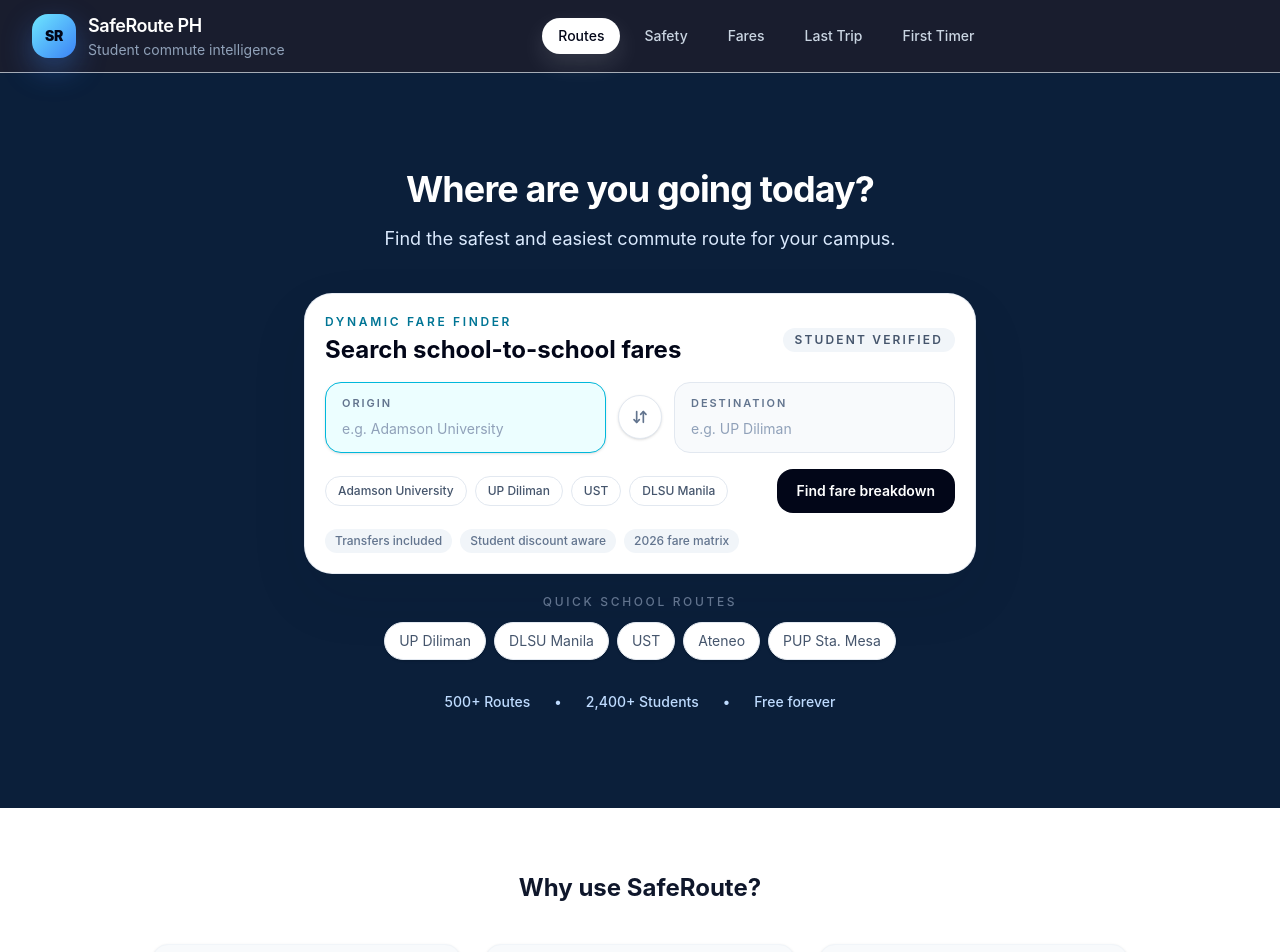
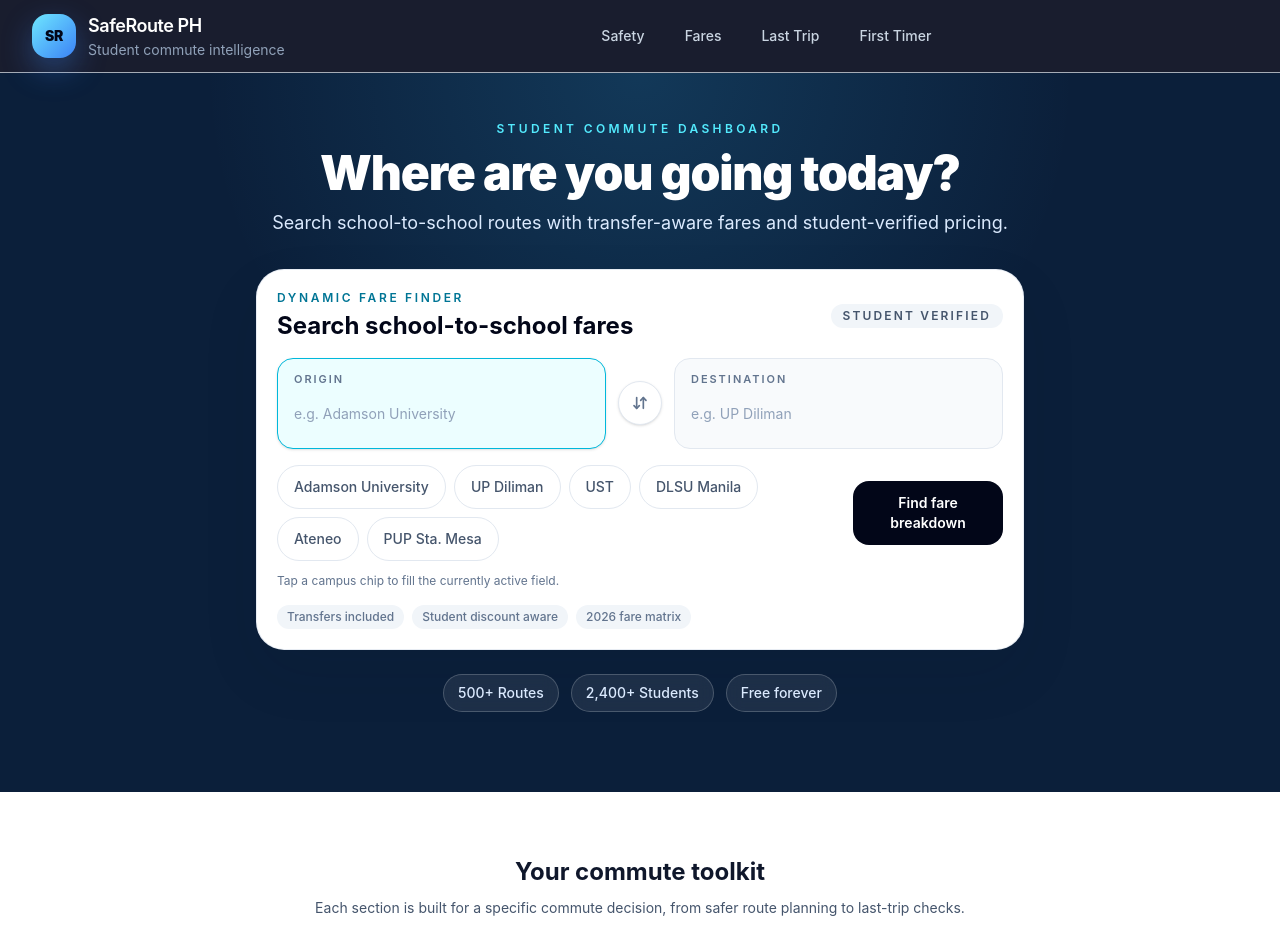
Before and after one commit to gabrielhipolito-dev/safe-route-ph, a Next.js app: page / in a window 1280 px wide. Shown: the top 952 px of the page. Built offline with nearby package versions, Linux system fonts and the light colour scheme.

Commit message:
feat: enhance UI components and improve user experience across the application

```diff
--- a/app/components/FeatureCards.jsx
+++ b/app/components/FeatureCards.jsx
@@ -1,20 +1,31 @@
+import Link from 'next/link';
 import { features } from '../data/features';
+
+const featureLinks = ['/route-result', '/safety', '/last-trip'];
 
 export default function FeatureCards() {
   return (
-    <section className="bg-white py-16">
+    <section className="bg-white py-14 sm:py-16">
       <div className="mx-auto max-w-5xl px-6 text-center">
-        <h2 className="mb-10 text-2xl font-bold text-slate-900">Why use SafeRoute?</h2>
+        <h2 className="mb-2 text-2xl font-bold text-slate-900">Your commute toolkit</h2>
+        <p className="mx-auto mb-10 max-w-2xl text-sm leading-6 text-slate-600">
+          Each section is built for a specific commute decision, from safer route planning to last-trip checks.
+        </p>
 
         <div className="grid gap-6 sm:grid-cols-3">
-          {features.map((card, idx) => (
-            <div key={card.title} className="rounded-2xl border border-slate-100 bg-slate-50 p-6 shadow-sm transition-transform hover:-translate-y-1">
-              <div className="mx-auto mb-4 flex h-12 w-12 items-center justify-center rounded-full bg-blue-100 text-blue-600">
+          {features.map((card, index) => (
+            <Link
+              key={card.title}
+              href={featureLinks[index] ?? '/'}
+              className="rounded-2xl border border-slate-100 bg-slate-50 p-6 text-left shadow-sm transition-all hover:-translate-y-1 hover:border-cyan-200 hover:bg-cyan-50"
+            >
+              <div className="mb-4 flex h-12 w-12 items-center justify-center rounded-full bg-cyan-600 text-white">
                 {card.icon}
               </div>
               <h3 className="mb-2 text-lg font-bold text-slate-900">{card.title}</h3>
               <p className="text-sm text-slate-600 leading-relaxed">{card.desc}</p>
-            </div>
+              <p className="mt-4 text-sm font-semibold text-cyan-700">Explore section →</p>
+            </Link>
           ))}
         </div>
       </div>
--- a/app/components/Navbar.jsx
+++ b/app/components/Navbar.jsx
@@ -1,11 +1,10 @@
 'use client'
 
-import { useState } from 'react'
+import { useEffect, useState } from 'react'
 import Link from 'next/link'
 import { usePathname } from 'next/navigation'
 
 const navItems = [
-  { href: '/', label: 'Routes' },
   { href: '/safety', label: 'Safety' },
   { href: '/fares', label: 'Fares' },
   { href: '/last-trip', label: 'Last Trip' },
@@ -16,10 +15,23 @@ export default function Navbar() {
   const pathname = usePathname()
   const [menuOpen, setMenuOpen] = useState(false)
 
+  useEffect(() => {
+    if (!menuOpen) return
+
+    const onKeyDown = (event) => {
+      if (event.key === 'Escape') {
+        setMenuOpen(false)
+      }
+    }
+
+    window.addEventListener('keydown', onKeyDown)
+    return () => window.removeEventListener('keydown', onKeyDown)
+  }, [menuOpen])
+
   return (
     <header className="sticky top-0 z-50 border-b border-slate-200/70 bg-slate-950/90 backdrop-blur-xl">
       <nav className="mx-auto flex max-w-7xl items-center justify-between gap-3 px-4 py-3 sm:px-6 lg:px-8">
-        <Link href="/" className="group flex items-center gap-3">
+        <Link href="/" onClick={() => setMenuOpen(false)} className="group flex items-center gap-3">
           <span className="flex h-11 w-11 items-center justify-center rounded-2xl bg-[linear-gradient(135deg,#6EE7FF,#3B82F6)] text-sm font-black tracking-tight text-slate-950 shadow-[0_12px_30px_rgba(59,130,246,0.35)] transition-transform duration-300 group-hover:scale-105">
             SR
           </span>
@@ -35,12 +47,13 @@ export default function Navbar() {
 
         <div className="hidden items-center gap-2 xl:flex">
           {navItems.map((item) => {
-            const isActive = item.href === '/' ? pathname === '/' : pathname?.startsWith(item.href)
+            const isActive = pathname?.startsWith(item.href)
 
             return (
               <Link
                 key={item.href}
                 href={item.href}
+                  onClick={() => setMenuOpen(false)}
                 className={`rounded-full px-4 py-2 text-sm font-medium transition-all duration-200 ${
                   isActive
                     ? 'bg-white text-slate-950 shadow-[0_10px_24px_rgba(255,255,255,0.12)]'
@@ -63,9 +76,18 @@ export default function Navbar() {
             aria-label="Toggle navigation menu"
           >
             <svg xmlns="http://www.w3.org/2000/svg" width="20" height="20" viewBox="0 0 24 24" fill="none" stroke="currentColor" strokeWidth="2" strokeLinecap="round" strokeLinejoin="round">
-              <path d="M4 6h16" />
-              <path d="M4 12h16" />
-              <path d="M4 18h16" />
+              {menuOpen ? (
+                <>
+                  <path d="m6 6 12 12" />
+                  <path d="m18 6-12 12" />
+                </>
+              ) : (
+                <>
+                  <path d="M4 6h16" />
+                  <path d="M4 12h16" />
+                  <path d="M4 18h16" />
+                </>
+              )}
             </svg>
           </button>
         </div>
@@ -78,13 +100,13 @@ export default function Navbar() {
               Navigate
             </p>
             <p className="px-2 text-sm text-slate-300">
-              Jump to the core tools or open the route search.
+              Jump to the core commute tools.
             </p>
           </div>
 
           <div className="grid gap-2">
             {navItems.map((item) => {
-              const isActive = item.href === '/' ? pathname === '/' : pathname?.startsWith(item.href)
+              const isActive = pathname?.startsWith(item.href)
 
               return (
                 <Link
@@ -104,17 +126,17 @@ export default function Navbar() {
             })}
           </div>
 
-          <div className="grid gap-2 sm:grid-cols-2">
-            <Link
-              href="/"
-              onClick={() => setMenuOpen(false)}
-              className="rounded-2xl bg-cyan-400 px-4 py-3 text-center text-sm font-semibold text-slate-950 shadow-[0_12px_28px_rgba(34,211,238,0.22)] transition-transform hover:scale-[1.01] sm:col-span-2"
-            >
-              Search route
-            </Link>
-          </div>
         </div>
       </div>
+
+      {menuOpen && (
+        <button
+          type="button"
+          className="fixed inset-0 z-[-1] bg-slate-950/30 xl:hidden"
+          aria-label="Close menu overlay"
+          onClick={() => setMenuOpen(false)}
+        />
+      )}
     </header>
   )
 }
--- a/app/components/SearchWidget.jsx
+++ b/app/components/SearchWidget.jsx
@@ -1,25 +1,50 @@
 'use client'
 
-import { useState } from 'react';
+import { useMemo, useState } from 'react';
+import { useRouter } from 'next/navigation';
 import { popularSchools } from '../data/schools';
 
 export default function SearchWidget() {
+  const router = useRouter();
   const [from, setFrom] = useState('');
   const [to, setTo] = useState('');
   const [activeField, setActiveField] = useState('from');
-  const routeHints = ['Adamson University', 'UP Diliman', 'UST', 'DLSU Manila'];
+  const [error, setError] = useState('');
+  const [isSubmitting, setIsSubmitting] = useState(false);
+
+  const quickPicks = useMemo(() => {
+    const routeHints = ['Adamson University', 'UP Diliman', 'UST', 'DLSU Manila'];
+    return [...new Set([...routeHints, ...popularSchools])].slice(0, 6);
+  }, []);
 
   const handleSwap = () => {
     setFrom(to);
     setTo(from);
+    setError('');
   };
 
   const handleSearch = () => {
-    // TODO: Later, connect this to the database to find the actual route between 'from' and 'to'
-    console.log('Searching for route from', from, 'to', to);
+    const cleanFrom = from.trim();
+    const cleanTo = to.trim();
+
+    if (!cleanFrom || !cleanTo) {
+      setError('Enter both origin and destination to continue.');
+      return;
+    }
+
+    if (cleanFrom.toLowerCase() === cleanTo.toLowerCase()) {
+      setError('Origin and destination must be different.');
+      return;
+    }
+
+    setError('');
+    setIsSubmitting(true);
+    router.push(`/route-result?from=${encodeURIComponent(cleanFrom)}&to=${encodeURIComponent(cleanTo)}`);
   };
 
   const handlePopularClick = (school) => {
+    setError('');
+
     if (activeField === 'from') {
       setFrom(school);
       if (!to) setActiveField('to'); // Switch focus field visually/logically
@@ -46,7 +71,7 @@ export default function SearchWidget() {
           </span>
         </div>
 
-        <div className="grid gap-3 lg:grid-cols-[1fr_auto_1fr] lg:items-center">
+        <div className="grid gap-3 md:grid-cols-[1fr_auto_1fr] md:items-center">
           <label className={`rounded-2xl border px-4 py-3 transition ${activeField === 'from' ? 'border-cyan-500 bg-cyan-50 shadow-sm' : 'border-slate-200 bg-slate-50'}`}>
             <span className="mb-1 block text-[11px] font-semibold uppercase tracking-[0.18em] text-slate-500">Origin</span>
             <input
@@ -55,6 +80,7 @@ export default function SearchWidget() {
               onChange={(e) => setFrom(e.target.value)}
               onFocus={() => setActiveField('from')}
               placeholder="e.g. Adamson University"
+              aria-label="Origin school"
               className="w-full bg-transparent text-sm text-slate-950 outline-none placeholder:text-slate-400"
             />
           </label>
@@ -62,8 +88,8 @@ export default function SearchWidget() {
           <div className="flex items-center justify-center">
             <button
               onClick={handleSwap}
-              className="flex h-11 w-11 items-center justify-center rounded-full border border-slate-200 bg-white text-slate-500 shadow-sm transition hover:-translate-y-0.5 hover:border-cyan-300 hover:text-cyan-700"
-              title="Swap locations"
+              className="flex min-h-11 items-center justify-center gap-1 rounded-full border border-slate-200 bg-white px-3 text-slate-500 shadow-sm transition hover:-translate-y-0.5 hover:border-cyan-300 hover:text-cyan-700 md:h-11 md:w-11 md:px-0"
+              title="Swap origin and destination"
             >
               <svg xmlns="http://www.w3.org/2000/svg" width="16" height="16" viewBox="0 0 24 24" fill="none" stroke="currentColor" strokeWidth="2.5" strokeLinecap="round" strokeLinejoin="round">
                 <path d="m3 16 4 4 4-4" />
@@ -71,6 +97,7 @@ export default function SearchWidget() {
                 <path d="m21 8-4-4-4 4" />
                 <path d="M17 4v16" />
               </svg>
+              <span className="text-xs font-medium md:hidden">Swap</span>
             </button>
           </div>
 
@@ -82,6 +109,7 @@ export default function SearchWidget() {
               onChange={(e) => setTo(e.target.value)}
               onFocus={() => setActiveField('to')}
               placeholder="e.g. UP Diliman"
+              aria-label="Destination school"
               className="w-full bg-transparent text-sm text-slate-950 outline-none placeholder:text-slate-400"
             />
           </label>
@@ -89,11 +117,11 @@ export default function SearchWidget() {
 
         <div className="mt-4 flex flex-col gap-3 sm:flex-row sm:items-center sm:justify-between">
           <div className="flex flex-wrap gap-2">
-            {routeHints.map((hint) => (
+            {quickPicks.map((hint) => (
               <button
                 key={hint}
                 onClick={() => handlePopularClick(hint)}
-                className="rounded-full border border-slate-200 bg-white px-3 py-1.5 text-xs font-medium text-slate-600 transition hover:border-cyan-300 hover:bg-cyan-50 hover:text-cyan-800"
+                className="rounded-full border border-slate-200 bg-white px-4 py-2 text-sm font-medium text-slate-600 transition hover:border-cyan-300 hover:bg-cyan-50 hover:text-cyan-800"
               >
                 {hint}
               </button>
@@ -102,11 +130,22 @@ export default function SearchWidget() {
 
           <button
             onClick={handleSearch}
-            className="rounded-2xl bg-slate-950 px-5 py-3 text-sm font-semibold text-white transition hover:bg-slate-800 active:scale-[0.99]"
+            disabled={isSubmitting}
+            className="rounded-2xl bg-slate-950 px-5 py-3 text-sm font-semibold text-white transition hover:bg-slate-800 active:scale-[0.99] disabled:cursor-not-allowed disabled:opacity-70"
           >
-            Find fare breakdown
+            {isSubmitting ? 'Opening route...' : 'Find fare breakdown'}
           </button>
         </div>
+
+        <p className="mt-3 text-xs text-slate-500">
+          Tap a campus chip to fill the currently active field.
+        </p>
+
+        {error && (
+          <p className="mt-3 rounded-xl border border-rose-200 bg-rose-50 px-3 py-2 text-sm font-medium text-rose-700">
+            {error}
+          </p>
+        )}
 
         <div className="mt-4 flex flex-wrap items-center gap-2 text-xs text-slate-500">
           <span className="rounded-full bg-slate-100 px-2.5 py-1 font-medium">Transfers included</span>
@@ -114,21 +153,6 @@ export default function SearchWidget() {
           <span className="rounded-full bg-slate-100 px-2.5 py-1 font-medium">2026 fare matrix</span>
         </div>
       </div>
-
-      <div className="mt-5 text-center">
-        <p className="mb-3 text-xs font-medium uppercase tracking-[0.22em] text-slate-500">Quick school routes</p>
-        <div className="flex flex-wrap justify-center gap-2">
-          {popularSchools.map((school) => (
-            <button
-              key={school}
-              onClick={() => handlePopularClick(school)}
-              className="rounded-full border border-slate-200 bg-white px-3.5 py-2 text-sm text-slate-600 shadow-sm transition hover:-translate-y-0.5 hover:border-cyan-300 hover:bg-cyan-50 hover:text-cyan-800"
-            >
-              {school}
-            </button>
-          ))}
-        </div>
-      </div>
     </div>
   );
 }
--- a/app/globals.css
+++ b/app/globals.css
@@ -1,6 +1,13 @@
 @import "tailwindcss";
 
 @layer base {
+  :root {
+    --sr-surface: #f1f5f9;
+    --sr-text: #0b1f3a;
+    --sr-muted: #64748b;
+    --sr-focus: #06b6d4;
+  }
+
   * {
     margin: 0;
     padding: 0;
@@ -8,10 +15,27 @@
   }
 
   body {
-    background-color: #f1f5f9;
-    color: #0B1F3A;
+    background-color: var(--sr-surface);
+    color: var(--sr-text);
     -webkit-font-smoothing: antialiased;
     -moz-osx-font-smoothing: grayscale;
+  }
+
+  button,
+  input,
+  select,
+  textarea {
+    font: inherit;
+  }
+
+  button {
+    min-height: 44px;
+  }
+
+  input,
+  select,
+  textarea {
+    min-height: 44px;
   }
 
   a {
--- a/app/page.jsx
+++ b/app/page.jsx
@@ -4,37 +4,39 @@ import { appStats } from './data/stats';
 
 export default function Home() {
   return (
-    <div className="min-h-screen bg-slate-50 font-sans text-slate-900 flex flex-col">
-      <main className="bg-[#0B1F3A] flex flex-col items-center justify-center px-6 py-16 lg:py-24">
-        <div className="w-full max-w-2xl text-center">
+    <div className="min-h-screen bg-slate-50 font-sans text-slate-900">
+      <main className="relative overflow-hidden bg-[#0B1F3A] px-4 pb-14 pt-10 sm:px-6 sm:pt-12 lg:px-8 lg:pb-20">
+        <div className="pointer-events-none absolute inset-x-0 top-0 h-72 bg-[radial-gradient(circle_at_top,_rgba(56,189,248,0.16),_transparent_62%)]" />
+        <div className="relative mx-auto w-full max-w-6xl">
+          <div className="mx-auto mb-8 max-w-3xl text-center">
+            <p className="mb-3 text-xs font-semibold uppercase tracking-[0.28em] text-cyan-300">
+              Student commute dashboard
+            </p>
+            <h1 className="text-3xl font-black tracking-tight text-white sm:text-4xl lg:text-5xl">
+              Where are you going today?
+            </h1>
+            <p className="mt-3 text-base text-blue-100 sm:text-lg">
+              Search school-to-school routes with transfer-aware fares and student-verified pricing.
+            </p>
+          </div>
 
-          {/* Friendly Greeting */}
-          <h1 className="mb-4 text-3xl font-bold tracking-tight text-white sm:text-4xl">
-            Where are you going today?
-          </h1>
-          <p className="mb-10 text-base text-blue-100 sm:text-lg">
-            Find the safest and easiest commute route for your campus.
-          </p>
-
-          {/* Centered Search Widget */}
-          <div className="mx-auto w-full text-left">
+          <div className="mx-auto w-full max-w-3xl text-left">
             <SearchWidget />
           </div>
 
-          {/* Stats Bar */}
-          <div className="mt-8 flex flex-wrap justify-center gap-x-4 gap-y-2 text-sm font-medium text-blue-200 sm:gap-x-6">
-            {appStats.map((stat, index) => (
-              <div key={stat} className="flex items-center gap-4 sm:gap-6">
-                <span>{stat}</span>
-                {index < appStats.length - 1 && <span className="hidden sm:block">•</span>}
-              </div>
+          <div className="mx-auto mt-6 flex w-full max-w-3xl flex-wrap justify-center gap-2 sm:gap-3">
+            {appStats.map((stat) => (
+              <span
+                key={stat}
+                className="rounded-full border border-white/20 bg-white/8 px-3.5 py-2 text-sm font-medium text-blue-100 backdrop-blur"
+              >
+                {stat}
+              </span>
             ))}
           </div>
-
         </div>
       </main>
 
-      {/* Simplified Features Section */}
       <FeatureCards />
     </div>
   )
```
